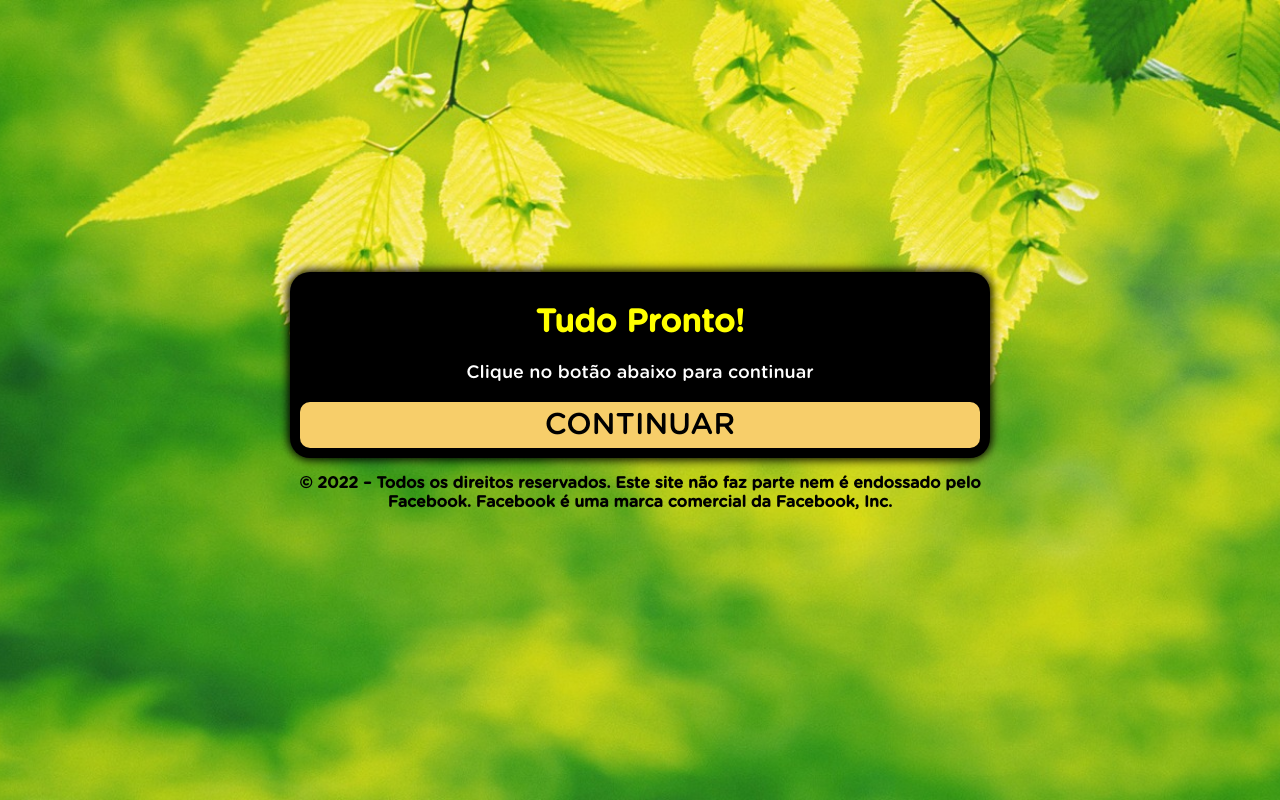
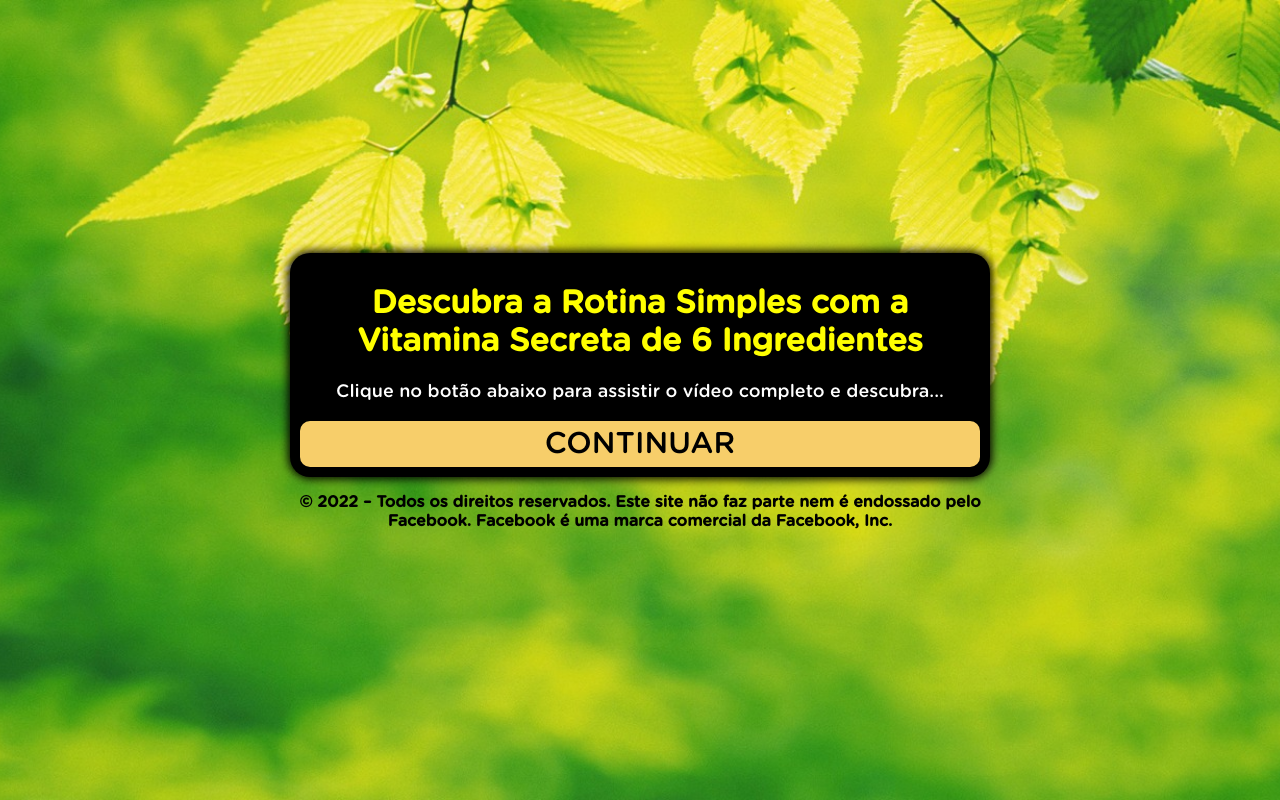
Before and after one commit to junioramarilia/-protocolo-zero-barriga-saibamais.site, a plain HTML site: page ps/index.html in a window 1280 px wide. Drawn offline with Linux system fonts and the light colour scheme; a script that the page names is missing.

Commit message:
Update index.html

```diff
--- a/ps/index.html
+++ b/ps/index.html
@@ -28,8 +28,8 @@ src="https://www.facebook.com/tr?id=1961726080677043&ev=AddToCart&noscript=1"
     <div class="black">
       <div>
         <div class="question">
-          <h1>Tudo Pronto!</h1>
-          <p>Clique no botão abaixo para continuar</p>
+          <h1>Descubra a Rotina Simples com a Vitamina Secreta de 6 Ingredientes</h1>
+          <p>Clique no botão abaixo para assistir o vídeo completo e descubra...</p>
         </div>
         <div class="answer">
           <a class="btn" href="https://protocolo-zero-barriga-saibamais.site/">CONTINUAR</a>
```
